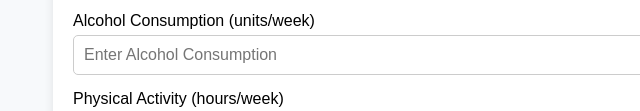
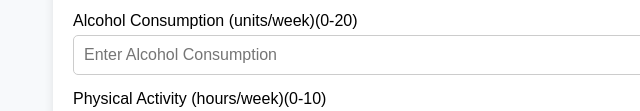
Before and after one commit to Sebukpor/Diabetes-large-input, a plain HTML site: page index.html in a window 1280 px wide. Shown: the part 821-932 px from the top of the page, 167-807 px from the left. Drawn offline with Linux system fonts and the light colour scheme; a script that the page names is missing.

Commit message:
Update index.html

```diff
--- a/index.html
+++ b/index.html
@@ -128,11 +128,11 @@
             </select>
         </div>
         <div class="form-group">
-            <label for="alcohol_consumption">Alcohol Consumption (units/week)</label>
+            <label for="alcohol_consumption">Alcohol Consumption (units/week)(0-20)</label>
             <input type="number" id="alcohol_consumption" placeholder="Enter Alcohol Consumption">
         </div>
         <div class="form-group">
-            <label for="physical_activity">Physical Activity (hours/week)</label>
+            <label for="physical_activity">Physical Activity (hours/week)(0-10)</label>
             <input type="number" id="physical_activity" placeholder="Enter Physical Activity">
         </div>
         <div class="form-group">
```
